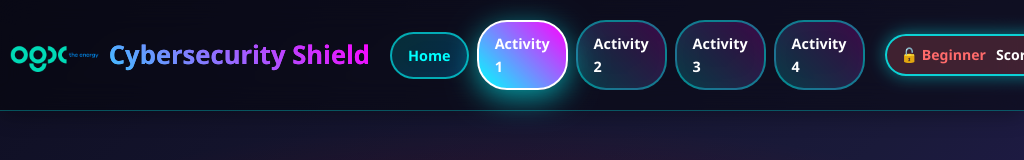
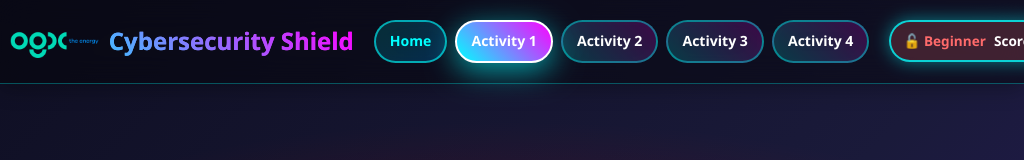
Before and after one commit to immad-khan/Cyber-Activity-OGDCL, a website: page public/phishing-week.html in a window 1024 px wide. Shown: the top 160 px of the page. Drawn offline with nearby package versions, Linux system fonts and the light colour scheme; no server answers.

Commit message:
nav bar settled

```diff
--- a/public/phishing-week.html
+++ b/public/phishing-week.html
@@ -112,12 +112,13 @@
 
         .weeks-buttons {
             display: flex;
-            gap: 15px;
+            gap: 12px;
             align-items: center;
+            flex-shrink: 0;
         }
 
         .week-button {
-            padding: 12px 28px;
+            padding: 10px 20px;
             background: linear-gradient(45deg, rgba(0, 255, 255, 0.2), rgba(255, 0, 255, 0.2));
             backdrop-filter: blur(15px);
             border-radius: 30px;
@@ -128,9 +129,12 @@
             color: #ffffff;
             font-weight: 600;
             font-size: 1rem;
-            display: flex;
+            display: inline-flex;
             align-items: center;
+            justify-content: center;
             gap: 10px;
+            white-space: nowrap;
+            flex-shrink: 0;
         }
 
         .week-button:hover:not(.locked) {
@@ -567,21 +571,23 @@
             }
         }
 
-        @media (max-width: 1250px) and (min-width: 969px) {
+        @media (max-width: 1350px) and (min-width: 969px) {
             .weeks-buttons {
                 gap: 8px;
             }
             .week-button {
-                padding: 10px 16px;
-                font-size: 0.9rem;
+                padding: 8px 14px;
+                font-size: 0.88rem;
+                white-space: nowrap;
             }
             .score-display {
-                padding: 8px 14px;
-                font-size: 0.88rem;
-                gap: 10px;
+                padding: 8px 12px;
+                font-size: 0.85rem;
+                gap: 8px;
+                white-space: nowrap;
             }
             .logo {
-                font-size: 1.6rem;
+                font-size: 1.5rem;
             }
         }
     </style>
```
